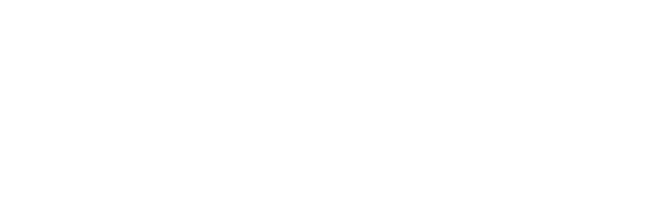
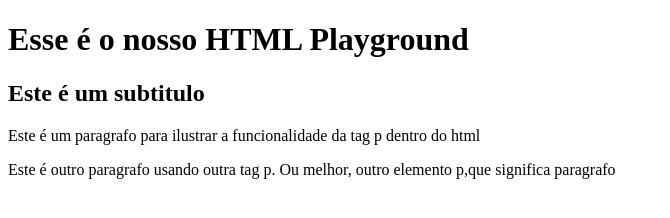
Before and after one commit to Ed-Chiang/html_playground, a plain HTML site: page index.html in a window 1280 px wide. Shown: the whole page, without its empty margins (0-670 px from the left). Drawn offline with Linux system fonts and the light colour scheme.

Commit message:
Explicado paragrafo <p> e <h1>

```diff
--- a/index.html
+++ b/index.html
@@ -7,6 +7,9 @@
     <title>HTML Playground</title>
 </head>
 <body>
-
+    <h1>Esse é o nosso HTML Playground</h1>
+    <h2>Este é um subtitulo</h2>
+    <p>Este é um paragrafo para ilustrar a funcionalidade da tag p dentro do html</p>
+    <p>Este é outro paragrafo usando outra tag p. Ou melhor, outro elemento p,que significa paragrafo</p>
 </body>
 </html>
```
